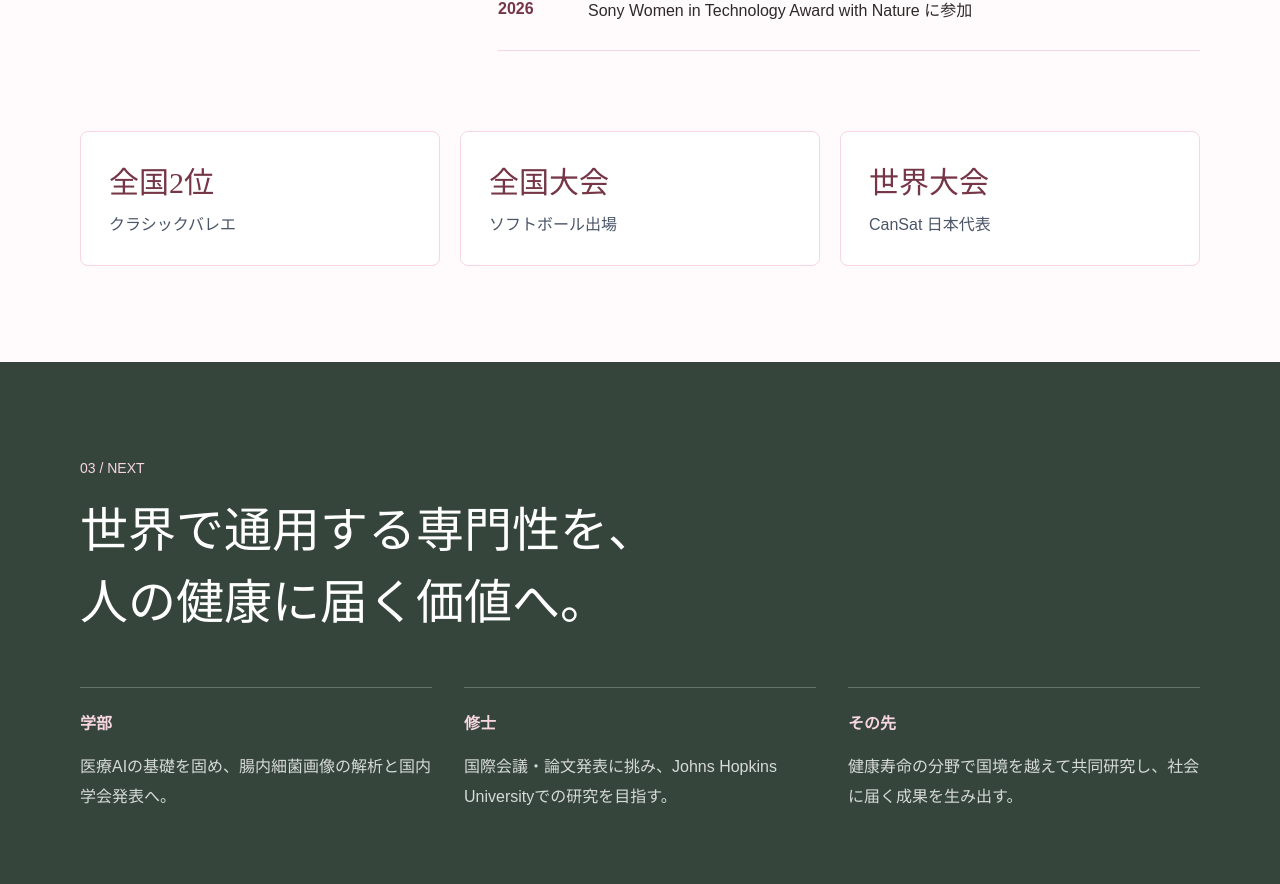
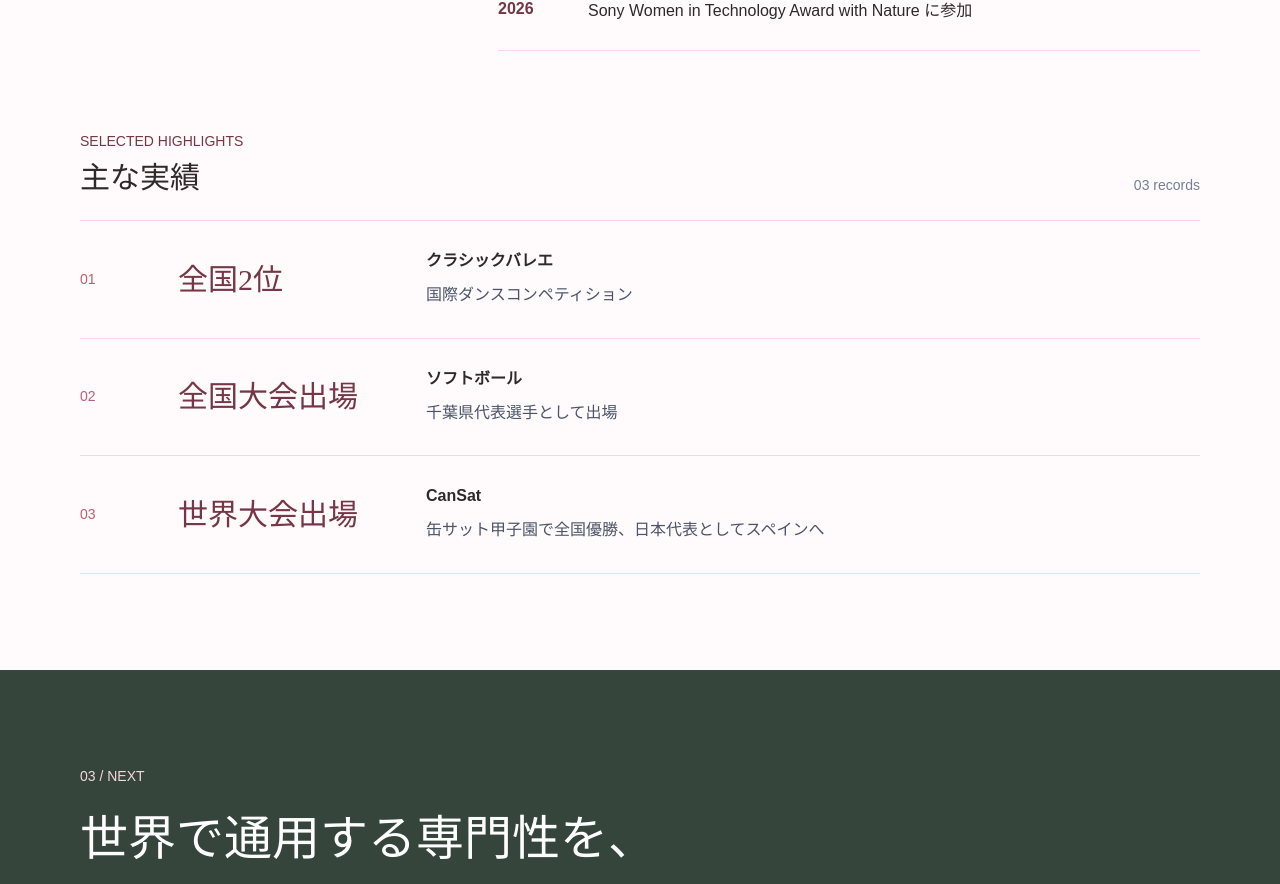
Before and after one commit to Sherry-misato/Misato-Hayashi-sherry-portfolio, a Next.js app: page / in a window 1280 px wide. Shown: the part 2037-2921 px from the top of the page. Built offline with nearby package versions, Linux system fonts and the light colour scheme.

Commit message:
Make achievement highlights scalable

```diff
--- a/app/page.tsx
+++ b/app/page.tsx
@@ -9,6 +9,12 @@ const milestones = [
   ["2024", "BitaP株式会社で腸内環境と実社会をつなぐ発信を開始"],
   ["2025", "SKS JAPAN、メタジェン勉強会・交流イベントに参加"],
   ["2026", "Sony Women in Technology Award with Nature に参加"],
+];
+
+const highlights = [
+  { value: "全国2位", label: "クラシックバレエ", detail: "国際ダンスコンペティション" },
+  { value: "全国大会出場", label: "ソフトボール", detail: "千葉県代表選手として出場" },
+  { value: "世界大会出場", label: "CanSat", detail: "缶サット甲子園で全国優勝、日本代表としてスペインへ" },
 ];
 
 const strengths = [
@@ -36,7 +42,19 @@ export default function Home() {
       </Container></Box>
 
       <Box id="journey" py={{ base: 16, md: 24 }}><Container maxW="6xl"><Grid templateColumns={{ base: "1fr", md: ".65fr 1.35fr" }} gap={{ base: 10, md: 20 }}><Box><Text color="rose.700" fontSize="sm">02 / JOURNEY</Text><Heading mt={3} fontSize={{ base: "3xl", md: "4xl" }} fontWeight="500">好奇心を、<br />行動に変える。</Heading><Text mt={6} color="gray.600" lineHeight="1.9">分野を越えて挑戦してきた経験が、研究を続ける粘り強さと国際的な視野の土台です。</Text></Box><Stack spacing={0}>{milestones.map(([year, text]) => <Grid key={year + text} templateColumns="70px 1fr" gap={5} py={6} borderBottom="1px solid" borderColor="rose.200"><Text color="rose.700" fontWeight="bold">{year}</Text><Text lineHeight="1.8">{text}</Text></Grid>)}</Stack></Grid>
-        <SimpleGrid columns={{ base: 1, sm: 3 }} mt={{ base: 14, md: 20 }} gap={5}>{[["全国2位", "クラシックバレエ"],["全国大会", "ソフトボール出場"],["世界大会", "CanSat 日本代表"]].map(([value,label]) => <Box key={label} bg="white" border="1px solid" borderColor="rose.200" borderRadius="8px" p={7}><Text fontFamily="heading" fontSize="3xl" color="rose.700">{value}</Text><Text mt={2} color="gray.600">{label}</Text></Box>)}</SimpleGrid>
+        <Box mt={{ base: 14, md: 20 }}>
+          <Flex align="end" justify="space-between" gap={4} mb={6}>
+            <Box><Text color="rose.700" fontSize="sm">SELECTED HIGHLIGHTS</Text><Heading mt={2} fontSize={{ base: "2xl", md: "3xl" }} fontWeight="500">主な実績</Heading></Box>
+            <Text color="gray.500" fontSize="sm">{String(highlights.length).padStart(2, "0")} records</Text>
+          </Flex>
+          <Stack spacing={0} borderTop="1px solid" borderColor="rose.200">
+            {highlights.map((item, index) => <Grid key={item.label} templateColumns={{ base: "44px 1fr", md: "70px 220px 1fr" }} gap={{ base: 3, md: 7 }} alignItems="center" py={{ base: 6, md: 7 }} borderBottom="1px solid" borderColor="rose.200">
+              <Text color="rose.500" fontSize="sm">{String(index + 1).padStart(2, "0")}</Text>
+              <Box><Text fontFamily="heading" fontSize={{ base: "2xl", md: "3xl" }} color="rose.700">{item.value}</Text><Text display={{ md: "none" }} mt={1} fontWeight="bold">{item.label}</Text></Box>
+              <Box gridColumn={{ base: "2", md: "auto" }}><Text display={{ base: "none", md: "block" }} fontWeight="bold">{item.label}</Text><Text mt={{ base: 0, md: 2 }} color="gray.600" lineHeight="1.8">{item.detail}</Text></Box>
+            </Grid>)}
+          </Stack>
+        </Box>
       </Container></Box>
 
       <Box bg="#35453c" color="white" py={{ base: 16, md: 24 }}><Container maxW="6xl"><Text color="rose.200" fontSize="sm">03 / NEXT</Text><Heading mt={4} maxW="760px" fontSize={{ base: "3xl", md: "5xl" }} lineHeight="1.5" fontWeight="500">世界で通用する専門性を、<br />人の健康に届く価値へ。</Heading><SimpleGrid columns={{ base: 1, md: 3 }} gap={8} mt={12}>{[["学部", "医療AIの基礎を固め、腸内細菌画像の解析と国内学会発表へ。"],["修士", "国際会議・論文発表に挑み、Johns Hopkins Universityでの研究を目指す。"],["その先", "健康寿命の分野で国境を越えて共同研究し、社会に届く成果を生み出す。"]].map(([title,body]) => <Box key={title} borderTop="1px solid" borderColor="whiteAlpha.400" pt={6}><Text color="rose.200" fontWeight="bold">{title}</Text><Text mt={4} color="whiteAlpha.800" lineHeight="1.9">{body}</Text></Box>)}</SimpleGrid></Container></Box>
```
